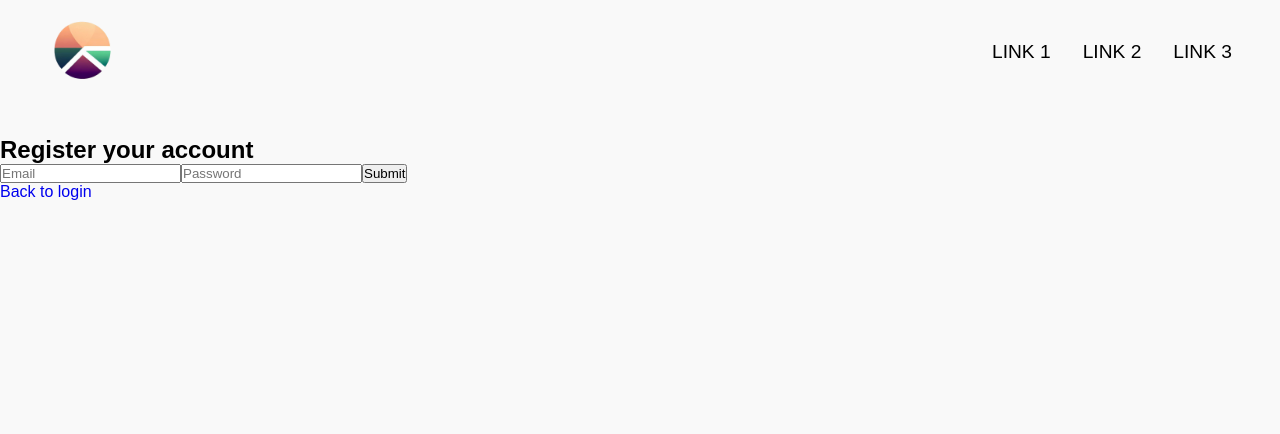
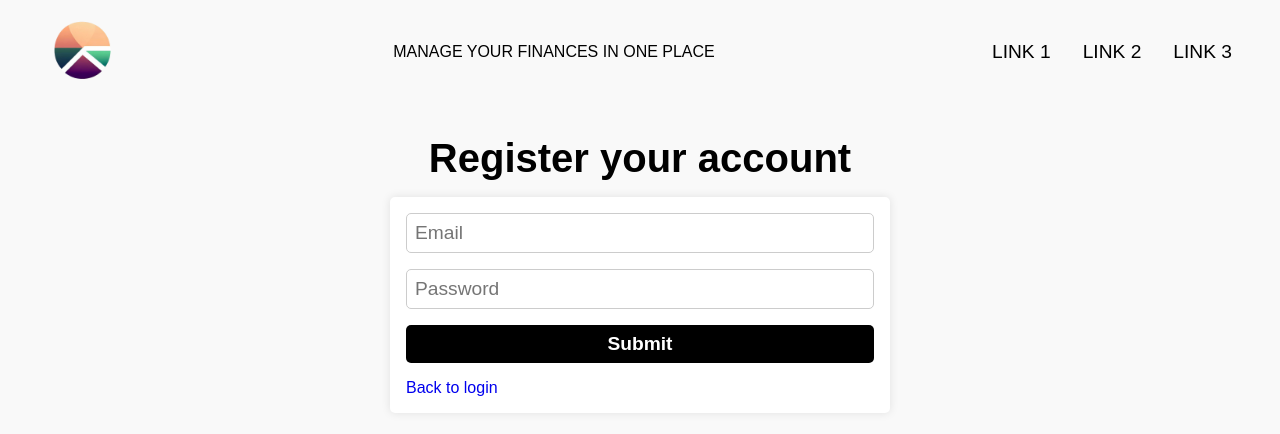
Before and after one commit to GoranK89/budget-web-app-MERN, a React (Vite) app in the folder client/: page /register in a window 1280 px wide. Shown: the top 434 px of the page. Built offline with nearby package versions, Linux system fonts and the light colour scheme.

Commit message:
basic css for all components

```diff
--- a/client/src/components/DashboardPage.jsx
+++ b/client/src/components/DashboardPage.jsx
@@ -18,7 +18,7 @@ const DashboardPage = () => {
 
   useEffect(() => {
     dispatch(fetchIncomeData());
-  }, [dispatch]);
+  }, [dispatch, income]);
 
   const submitHandler = async (e) => {
     e.preventDefault();
@@ -26,17 +26,17 @@ const DashboardPage = () => {
   };
 
   return (
-    <section>
+    <section className="section-dashboard">
       <h1>Dashboard</h1>
       <form onSubmit={submitHandler}>
         <input
           type="text"
-          placeholder="income type"
+          placeholder="Income type"
           onChange={incomeTypeHandler}
         />
         <input
           type="number"
-          placeholder="income amount"
+          placeholder="Income amount"
           onChange={incomeAmountHandler}
         />
         <button type="submit">Add income</button>
--- a/client/src/components/Navbar.jsx
+++ b/client/src/components/Navbar.jsx
@@ -6,6 +6,9 @@ const Navbar = () => {
       <div className="navbar__logoWrapper">
         <img src={logo} alt="logo" />
       </div>
+
+      <p>MANAGE YOUR FINANCES IN ONE PLACE</p>
+
       <ul className="navbar__navlinks">
         <li>
           <a href="#">LINK 1</a>
--- a/client/src/components/RegisterPage.jsx
+++ b/client/src/components/RegisterPage.jsx
@@ -37,7 +37,7 @@ const RegisterPage = () => {
   };
 
   return (
-    <section>
+    <section className="section-register">
       <h1>Register your account</h1>
       <form onSubmit={submitHandler}>
         <input
@@ -53,8 +53,8 @@ const RegisterPage = () => {
           value={password}
         />
         <button type="submit">Submit</button>
+        <Link to="/">Back to login</Link>
       </form>
-      <Link to="/">Back to login</Link>
     </section>
   );
 };
--- /dev/null
+++ b/client/src/sass/_registerForm.scss
@@ -0,0 +1,52 @@
+.section-register {
+  max-width: 800px;
+  display: flex;
+  flex-direction: column;
+  margin: 0 auto;
+
+  h1 {
+    font-size: 2.5rem;
+    font-weight: 700;
+    margin-bottom: 1rem;
+    text-align: center;
+  }
+
+  form {
+    display: flex;
+    flex-direction: column;
+    gap: 1rem;
+    width: 100%;
+    max-width: 500px;
+    margin: 0 auto;
+    padding: 1rem;
+    background: #fff;
+    border-radius: 5px;
+    box-shadow: 0 0 10px rgba(0, 0, 0, 0.1);
+
+    input {
+      padding: 0.5rem;
+      border: 1px solid #ccc;
+      border-radius: 5px;
+      outline: none;
+      font-size: 1.2rem;
+    }
+
+    button {
+      display: block;
+      width: 100%;
+      padding: 0.5rem;
+      background: #000;
+      color: #fff;
+      border: none;
+      border-radius: 5px;
+      font-size: 1.2rem;
+      font-weight: 700;
+      cursor: pointer;
+      transition: all 0.3s ease;
+
+      &:hover {
+        background: #333;
+      }
+    }
+  }
+}
--- a/client/src/sass/main.scss
+++ b/client/src/sass/main.scss
@@ -1,6 +1,8 @@
 // import scss navbar file
 @import "navbar";
 @import "loginForm";
+@import "registerForm";
+@import "dashboard";
 
 * {
   box-sizing: border-box;
@@ -10,7 +12,6 @@
 
 body {
   font-family: "Poppins", sans-serif;
-  // linear gradient shades of very light orange
   background: linear-gradient(90deg, #f9f9f9 0%, #f9f9f9 100%);
 }
 
@@ -18,6 +19,6 @@ ul {
   list-style: none;
 }
 
-a {
+a:link {
   text-decoration: none;
 }
```
Also changed, not shown: client/src/sass/_dashboard.scss (added, +78 -0 lines), client/src/css/main.css.
